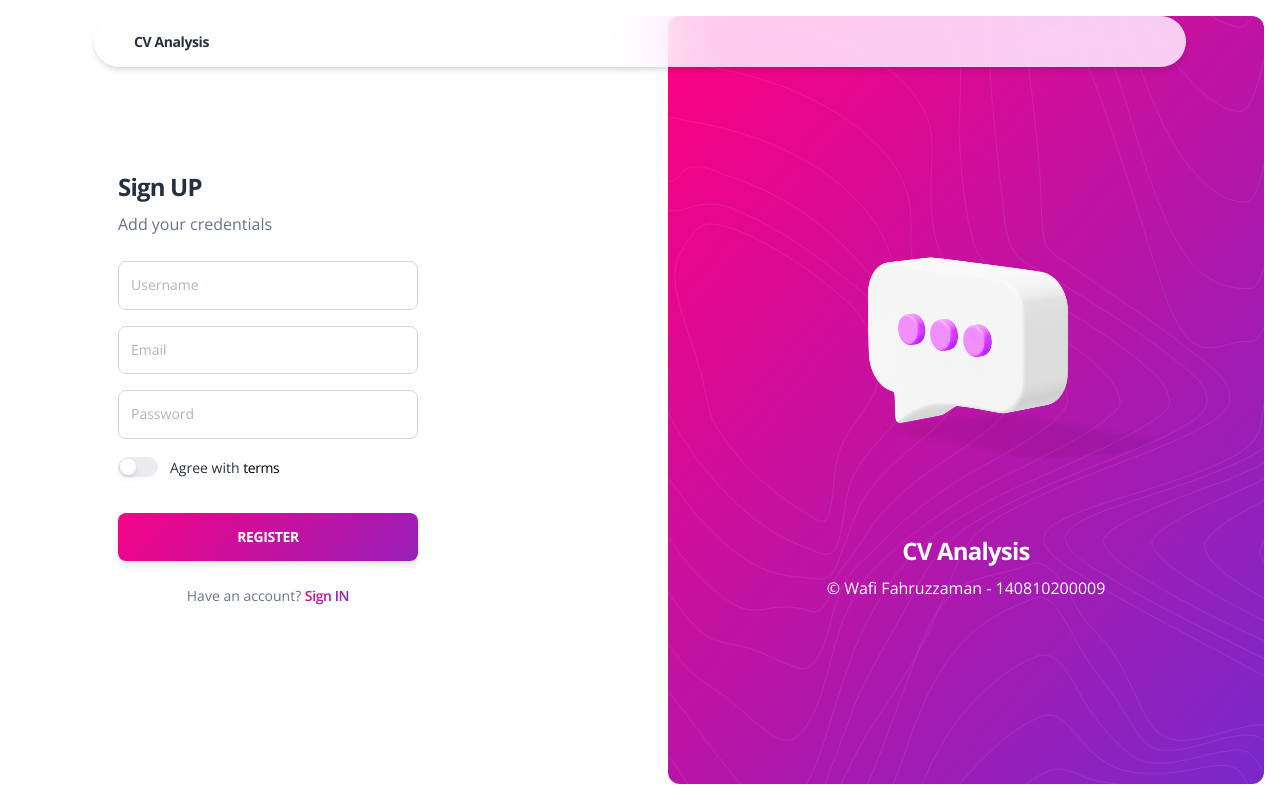
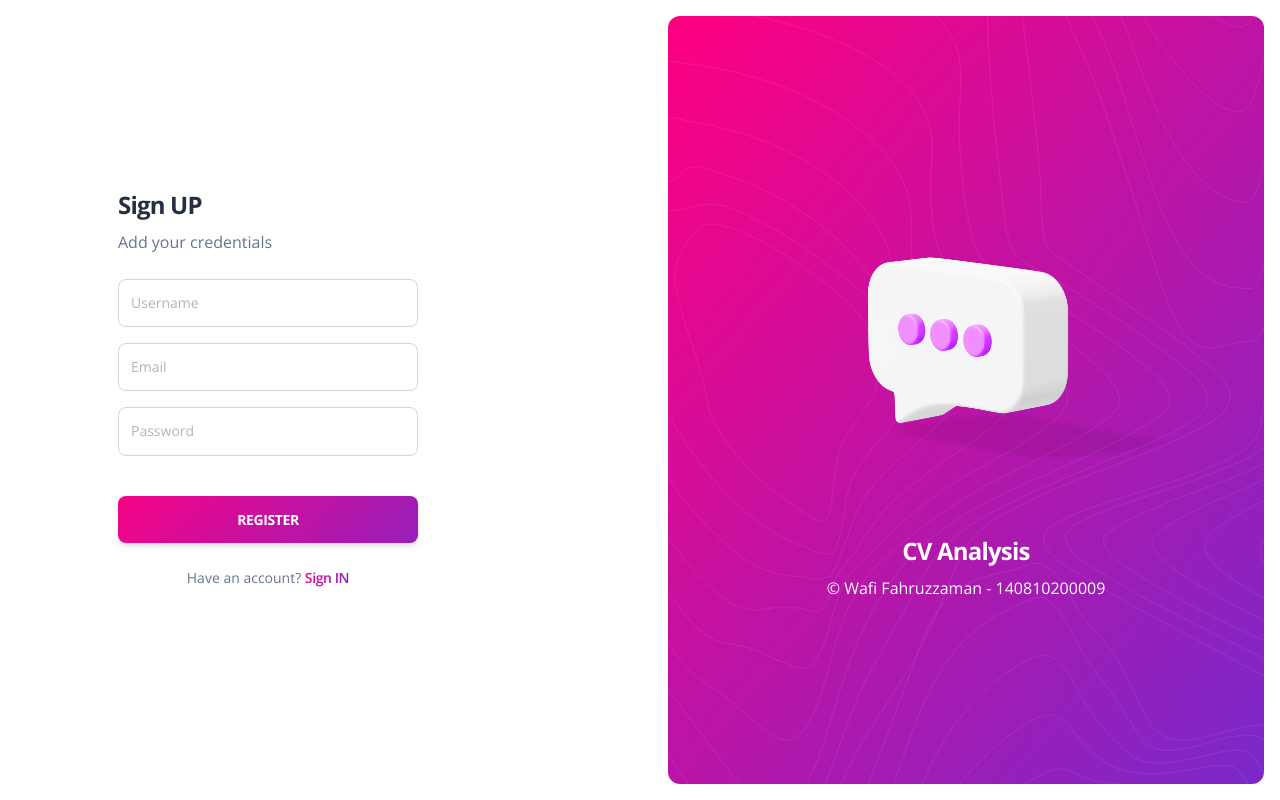
Before and after one commit to WafiFz/skripsi, a Flask app: page /register in a window 1280 px wide. Run offline with Flask 2, Linux system fonts and the light colour scheme; some libraries are stand-ins or nearby versions.

Commit message:
style: remove remember me checkbox from account templates

```diff
--- a/apps/templates/accounts/login.html
+++ b/apps/templates/accounts/login.html
@@ -36,10 +36,6 @@
                   </div>
                   <div class="mb-3">
                     {{ form.password(class="form-control form-control-lg", placeholder="Password", type="password") }}
-                  </div>
-                  <div class="form-check form-switch">
-                    <input class="form-check-input" type="checkbox" id="rememberMe">
-                    <label class="form-check-label" for="rememberMe">Remember me</label>
                   </div>
                   <div class="text-center">
                     <button type="submit" name="login"
--- a/apps/templates/accounts/register.html
+++ b/apps/templates/accounts/register.html
@@ -8,8 +8,6 @@
 {% block body_class %} sign-in-illustration {% endblock body_class %}
 
 {% block content %}
-
-  {% include "includes/navigation-auth.html" %}
 
   <section>
     <div class="page-header section-height-100">
@@ -40,12 +38,6 @@
                   </div>
                   <div class="mb-3">
                     {{ form.password(class="form-control form-control-lg", placeholder="Password", type="password") }}
-                  </div>
-                  <div class="form-check form-switch">
-                    <input class="form-check-input" type="checkbox" id="rememberMe">
-                    <label class="form-check-label" for="rememberMe">
-                      Agree with <a href="#">terms</a>
-                    </label>
                   </div>
                   <div class="text-center">
                     <button type="submit" name="register"
```
